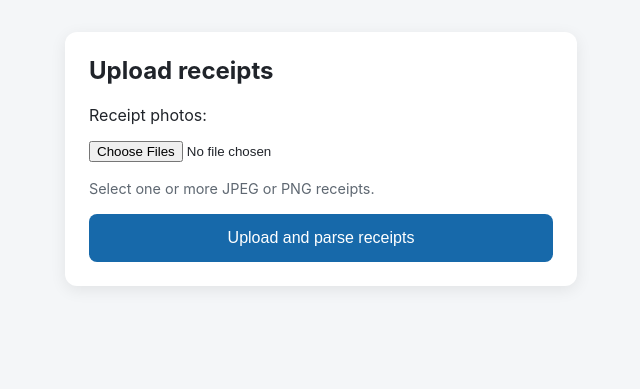
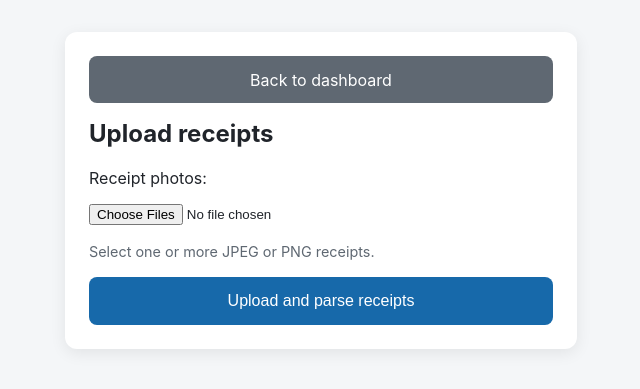
Before and after one commit to ByteBard0727/Houshold-finance, a Django app: page /upload/ in a window 1280 px wide. Shown: the top 389 px of the page, without its empty margins (319-959 px from the left). Run offline with Django 4.2, Linux system fonts and the light colour scheme.

Commit message:
feat(receipts): add dashboard return link

```diff
--- a/expense_upload/tests.py
+++ b/expense_upload/tests.py
@@ -69,6 +69,10 @@ class ReceiptUploadTests(TestCase):
         self.assertContains(response, 'id="receipt-upload-button"')
         self.assertContains(response, 'button.disabled = true')
         self.assertContains(response, 'Uploading and parsing…')
+        self.assertContains(
+            response,
+            f'href="{reverse("dashboard")}">Back to dashboard</a>',
+        )
 
     @patch("expense_upload.views.process_receipt")
     def test_valid_image_starts_receipt_processing(self, process_receipt_mock):
--- a/templates/expense_upload/receipt_upload.html
+++ b/templates/expense_upload/receipt_upload.html
@@ -50,6 +50,11 @@
             text-align: center;
             text-decoration: none;
         }
+        .dashboard-link {
+            background: #5f6872;
+            margin-bottom: 1rem;
+            margin-top: 0;
+        }
         .success {
             background: #e8f5e9;
             border-radius: 0.5rem;
@@ -71,6 +76,7 @@
 <body>
 <main>
     <section class="card">
+        <a class="button-link dashboard-link" href="{% url 'dashboard' %}">Back to dashboard</a>
         <h1>Upload receipts</h1>
         {% if receipt %}
             <div class="{% if receipt.status == 'extracted' %}success{% else %}failure{% endif %}" role="status">
```
